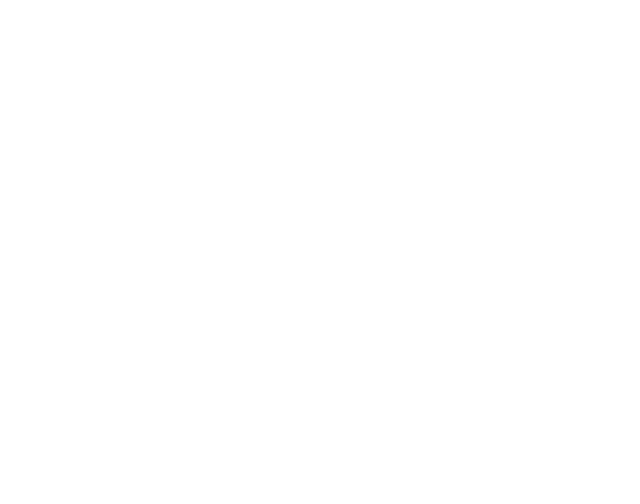
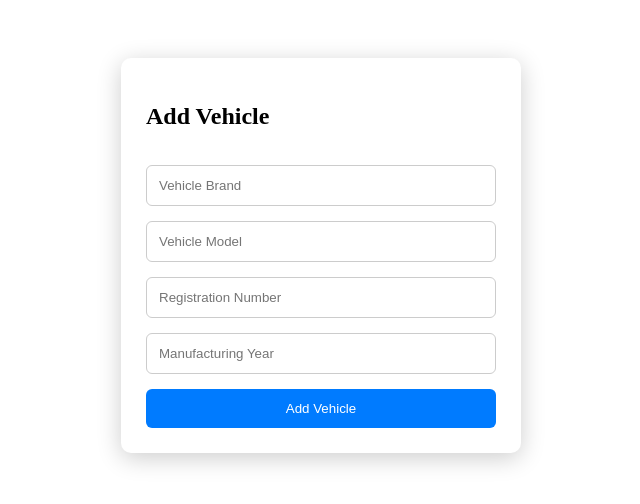
Before and after one commit to itsdeepakm/Vehicle, a React (Vite) app: page /addvehicle in a window 1280 px wide. Before the commit this address had no page. Shown: the top 504 px of the page, without its empty margins (319-959 px from the left). Built offline with nearby package versions, Linux system fonts and the light colour scheme.

Commit message:
add vehcile

```diff
--- a/src/App.jsx
+++ b/src/App.jsx
@@ -3,6 +3,7 @@ import Register from './component/Register'
 import './App.css'
 import { Route, Routes, Navigate } from "react-router-dom";
 import Login from "../src/component/Login";
+import AddVehicle from './component/AddVehicle';
 function App() {
 
 
@@ -12,6 +13,7 @@ function App() {
       <Route path="/" element={<Navigate to="/homepage" replace />} />
       <Route path="/login" element={<Login />} />
       <Route path="/register" element={<Register />} />
+      <Route path="/addvehicle" element={<AddVehicle/>}/>
     </Routes>
     </>
   )
--- /dev/null
+++ b/src/component/AddVehicle.css
@@ -0,0 +1,60 @@
+.vehicle-container {
+  display: flex;
+  justify-content: center;
+  padding-top: 50px;
+}
+
+.vehicle-card {
+  width: 350px;
+  padding: 25px;
+  background: white;
+  border-radius: 10px;
+  box-shadow: 0 5px 25px rgba(0,0,0,0.2);
+  display: flex;
+  flex-direction: column;
+  gap: 15px;
+}
+
+.vehicle-card input {
+  padding: 12px;
+  border-radius: 6px;
+  border: 1px solid #ccc;
+}
+
+.vehicle-card button {
+  padding: 12px;
+  border: none;
+  background: #007bff;
+  color: white;
+  border-radius: 6px;
+  cursor: pointer;
+}
+
+.popup-overlay {
+  position: fixed;
+  top: 0;
+  left: 0;
+  width: 100%;
+  height: 100%;
+  background: rgba(0,0,0,0.4);
+  display: flex;
+  justify-content: center;
+  align-items: center;
+}
+
+.popup-card {
+  background: white;
+  padding: 25px;
+  width: 300px;
+  text-align: center;
+  border-radius: 10px;
+  box-shadow: 0 5px 25px rgba(0,0,0,0.3);
+}
+
+.popup-card.error {
+  border-left: 6px solid #ff3b3b;
+}
+
+.popup-card.success {
+  border-left: 6px solid #28a745;
+}
--- /dev/null
+++ b/src/component/AddVehicle.jsx
@@ -0,0 +1,108 @@
+import { useState } from "react";
+import "./AddVehicle.css";
+
+export default function AddVehicle() {
+  const [data, setData] = useState({
+    brand: "",
+    model: "",
+    registrationNumber: "",
+    year: ""
+  });
+
+  const [popup, setPopup] = useState({ message: "", type: "" });
+
+  function showPopup(message, type = "error") {
+    setPopup({ message, type });
+    setTimeout(() => setPopup({ message: "", type: "" }), 2000);
+  }
+
+  function handleChange(e) {
+    const { name, value } = e.target;
+    setData(prev => ({ ...prev, [name]: name === "registrationNumber" ? value.toUpperCase() : value }));
+  }
+
+  async function handleSubmit(e) {
+    e.preventDefault();
+
+    const currentYear = new Date().getFullYear();
+
+    if (!data.brand || !data.model || !data.registrationNumber || !data.year)
+      return showPopup("All fields are required");
+
+    if (!/^[A-Z0-9-]+$/.test(data.registrationNumber))
+      return showPopup("Invalid registration number format.");
+
+    if (data.year < 2005 || data.year > currentYear)
+      return showPopup("Manufacturing year is invalid");
+
+    try {
+      const userId = localStorage.getItem("userId");
+
+      const res = await fetch("http://localhost:4000/add-vehicle", {
+        method: "POST",
+        headers: { "Content-Type": "application/json" },
+        body: JSON.stringify({ ...data, userId })
+      });
+
+      const result = await res.json();
+
+      if (!res.ok) return showPopup(result.message);
+
+      showPopup("Vehicle added successfully", "success");
+      setData({ brand: "", model: "", registrationNumber: "", year: "" });
+    } catch {
+      showPopup("Server error");
+    }
+  }
+
+  return (
+    <div className="vehicle-container">
+      <form className="vehicle-card" onSubmit={handleSubmit}>
+        <h2>Add Vehicle</h2>
+
+        <input
+          type="text"
+          name="brand"
+          placeholder="Vehicle Brand"
+          value={data.brand}
+          onChange={handleChange}
+        />
+
+        <input
+          type="text"
+          name="model"
+          placeholder="Vehicle Model"
+          value={data.model}
+          onChange={handleChange}
+        />
+
+        <input
+          type="text"
+          name="registrationNumber"
+          placeholder="Registration Number"
+          value={data.registrationNumber}
+          onChange={handleChange}
+        />
+
+        <input
+          type="number"
+          name="year"
+          placeholder="Manufacturing Year"
+          value={data.year}
+          onChange={handleChange}
+        />
+
+        <button type="submit">Add Vehicle</button>
+      </form>
+
+      {popup.message && (
+        <div className="popup-overlay">
+          <div className={`popup-card ${popup.type}`}>
+            <h3>{popup.type === "error" ? "Error" : "Success"}</h3>
+            <p>{popup.message}</p>
+          </div>
+        </div>
+      )}
+    </div>
+  );
+}
```
